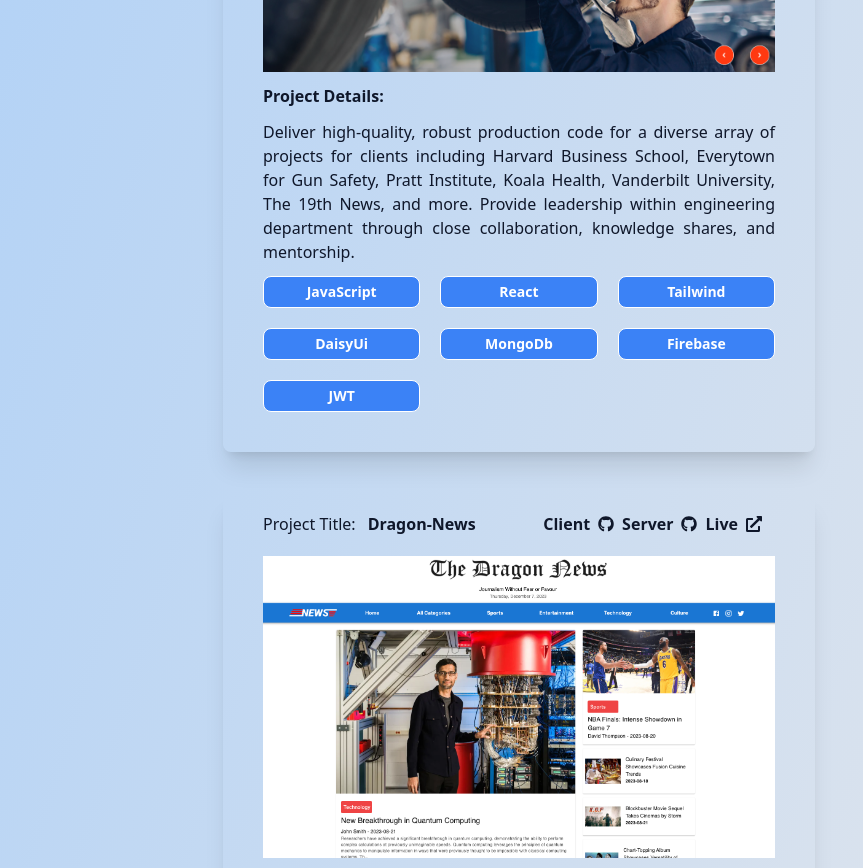
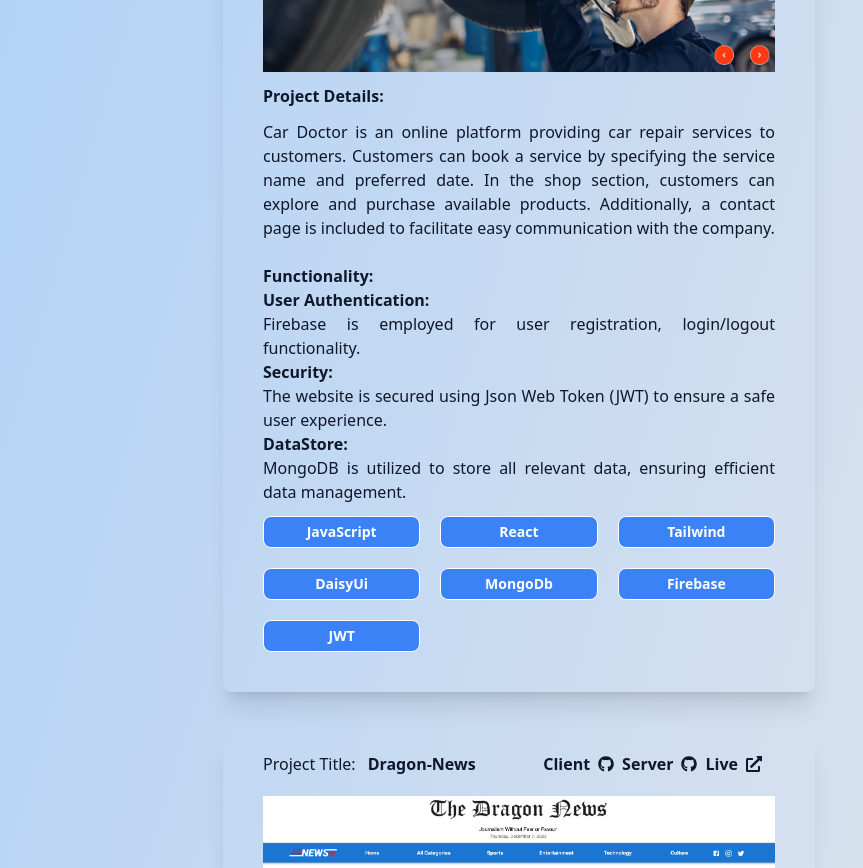
Before and after one commit to devmashum/Explore-Faisal, a React (Vite) app: page / in a window 1280 px wide. Shown: the part 2260-3128 px from the top of the page, without its empty margins (345-1208 px from the left). Built offline with nearby package versions, Linux system fonts and the light colour scheme.

Commit message:
new commit

```diff
--- a/src/Pages/Portfolio/CarDoctor.jsx
+++ b/src/Pages/Portfolio/CarDoctor.jsx
@@ -48,7 +48,14 @@ const CarDoctor = () => {
             </div>
             <h3 className="text-slate-900 text-base font-bold mt-3">Project Details:</h3>
             <h4 className="text-slate-900 my-3 text-justify text-base">
-              Deliver high-quality, robust production code for a diverse array of projects for clients including Harvard Business School, Everytown for Gun Safety, Pratt Institute, Koala Health, Vanderbilt University, The 19th News, and more. Provide leadership within engineering department through close collaboration, knowledge shares, and mentorship.
+            Car Doctor is an online platform providing car repair services to customers. Customers can book a service by specifying the service name and preferred date. In the shop section, customers can explore and purchase available products. Additionally, a contact page is included to facilitate easy communication with the company. <br />
+<br/>
+<b>Functionality:</b>
+<br />
+<b>User Authentication: </b> <br />
+Firebase is employed for user registration, login/logout functionality. <br />
+<b>Security:</b>  <br />The website is secured using Json Web Token (JWT) to ensure a safe user experience. <br />
+<b>DataStore:</b> <br />MongoDB is utilized to store all relevant data, ensuring efficient data management.
             </h4>
             <div className="grid grid-cols-3 gap-5">
             <button className="btn btn-sm px-10 hover:bg-blue-700 bg-blue-500 btn-outline text-white">JavaScript</button>
```
